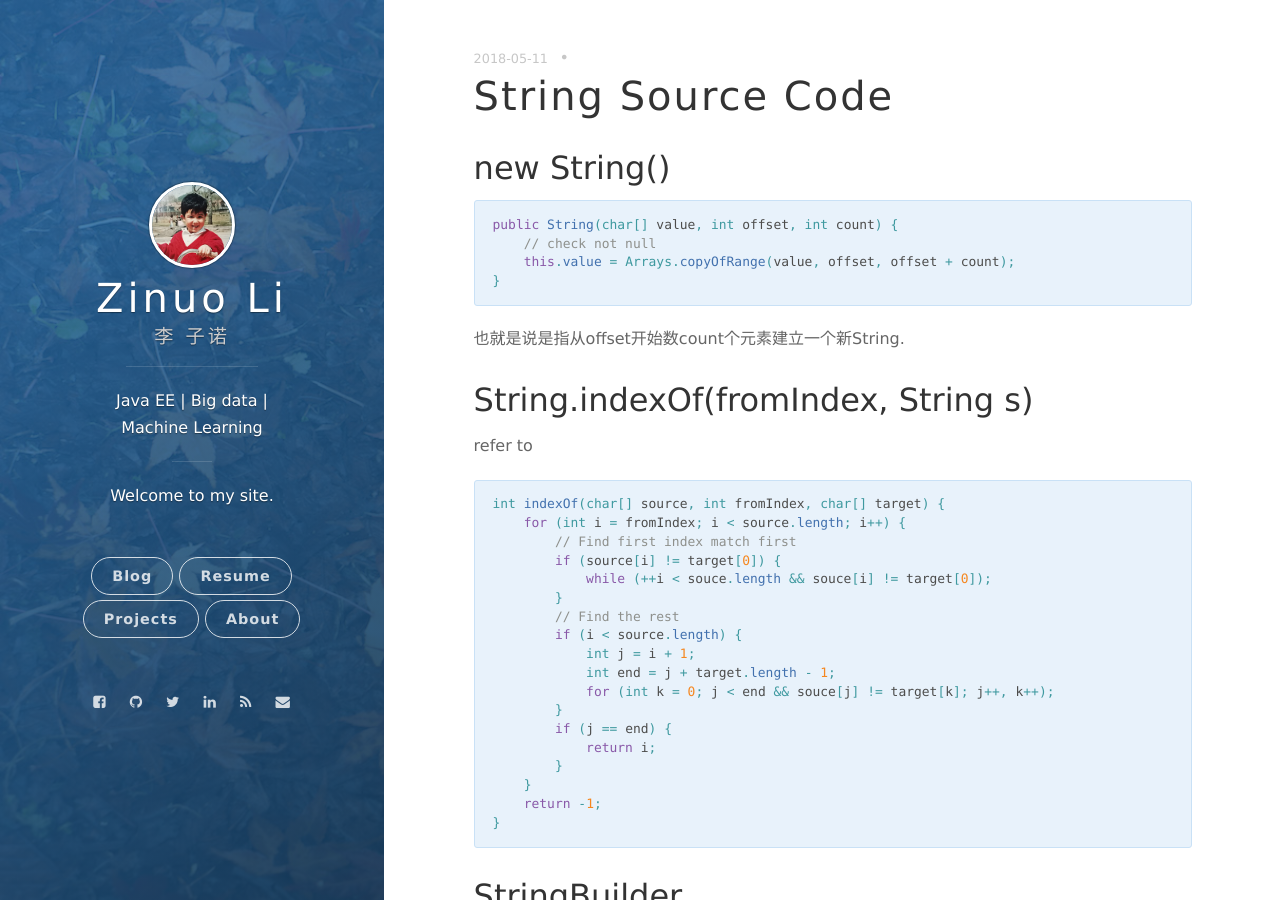
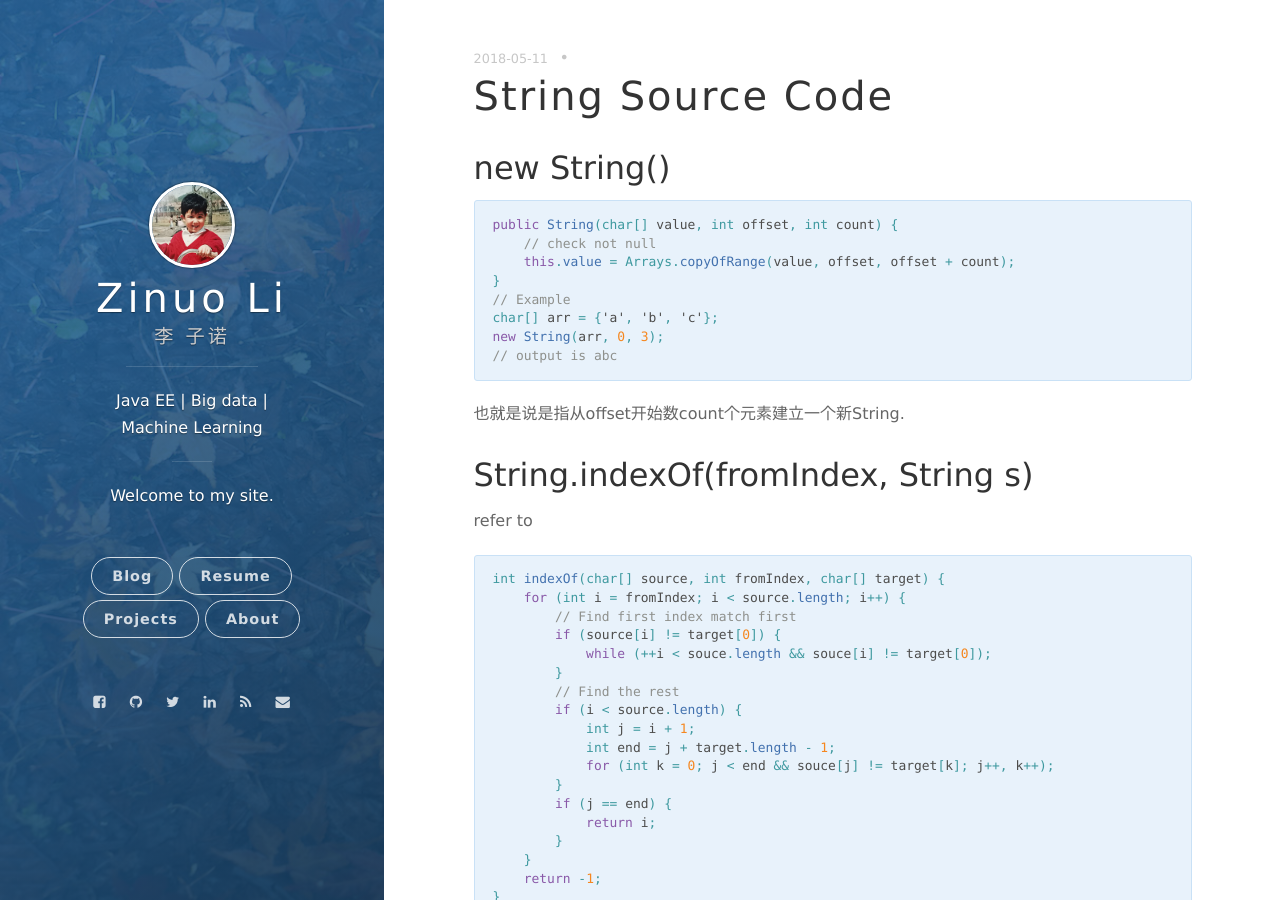
Before and after one commit to chestnuut/chestnuut.github.io, a Jekyll site: the page built from _posts/2018-05-11-String-Source-Code.markdown, in a window 1280 px wide and 900 px high. Built offline with Jekyll 4.4.1, drawn with Linux system fonts in a browser that asks for light colours; nearby versions of some CDN libraries; our own code applies the rules of GitHub Pages for plain Markdown files; comment, search, counter and statistics services are not loaded.

Commit message:
string-edit

````diff
--- a/_posts/2018-05-11-String-Source-Code.markdown
+++ b/_posts/2018-05-11-String-Source-Code.markdown
@@ -5,6 +5,10 @@ public String(char[] value, int offset, int count) {
     // check not null
     this.value = Arrays.copyOfRange(value, offset, offset + count);
 }
+// Example
+char[] arr = {'a', 'b', 'c'};
+new String(arr, 0, 3);
+// output is abc
 ```
 也就是说是指从offset开始数count个元素建立一个新String.
 
````
